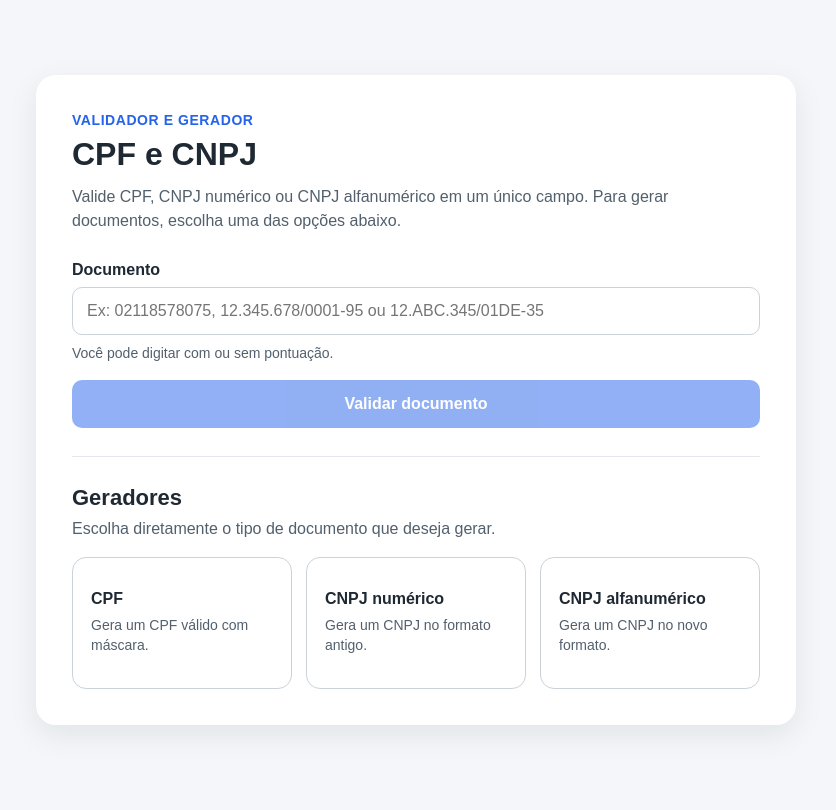
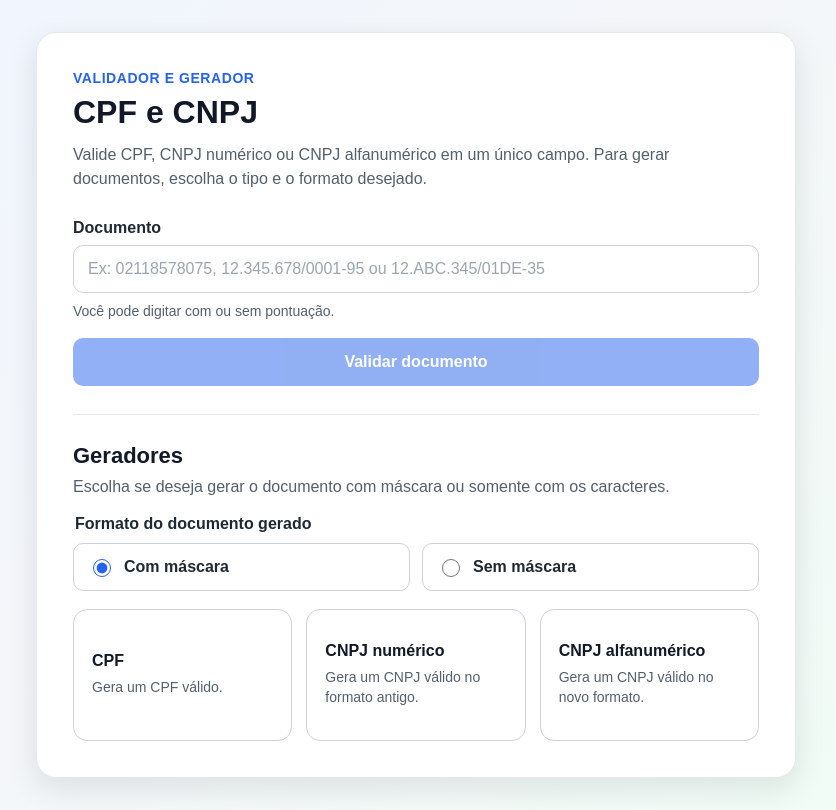
Before and after one commit to gianlpt/CNPJ-CPF, a React (Vite) app: page / in a window 1280 px wide. Shown: the whole page, without its empty margins (224-1060 px from the left). Built offline with nearby package versions, Linux system fonts and the light colour scheme.

Commit message:
adicionando a opcao sem mascara

```diff
--- a/src/App.jsx
+++ b/src/App.jsx
@@ -10,20 +10,20 @@ const GERADORES = [
   {
     id: "cpf",
     titulo: "CPF",
-    descricao: "Gera um CPF válido com máscara.",
-    acao: () => gerarCpf(true),
+    descricao: "Gera um CPF válido.",
+    acao: (usarMascara) => gerarCpf(usarMascara),
   },
   {
     id: "cnpj-numerico",
     titulo: "CNPJ numérico",
-    descricao: "Gera um CNPJ no formato antigo.",
-    acao: () => gerarCnpjNumerico(true),
+    descricao: "Gera um CNPJ válido no formato antigo.",
+    acao: (usarMascara) => gerarCnpjNumerico(usarMascara),
   },
   {
     id: "cnpj-alfanumerico",
     titulo: "CNPJ alfanumérico",
-    descricao: "Gera um CNPJ no novo formato.",
-    acao: () => gerarCnpjAlfanumerico(true),
+    descricao: "Gera um CNPJ válido no novo formato.",
+    acao: (usarMascara) => gerarCnpjAlfanumerico(usarMascara),
   },
 ];
 
@@ -93,6 +93,7 @@ export default function App() {
   const [resultado, setResultado] = useState(null);
   const [gerado, setGerado] = useState(null);
   const [copiado, setCopiado] = useState(false);
+  const [usarMascara, setUsarMascara] = useState(true);
 
   function handleChange(event) {
     setValor(event.target.value.toUpperCase());
@@ -107,7 +108,8 @@ export default function App() {
   function handleGerar(gerador) {
     setGerado({
       tipo: gerador.titulo,
-      valor: gerador.acao(),
+      valor: gerador.acao(usarMascara),
+      mascara: usarMascara ? "com máscara" : "sem máscara",
     });
 
     setCopiado(false);
@@ -130,9 +132,10 @@ export default function App() {
         <header className="header">
           <span className="eyebrow">Validador e gerador</span>
           <h1>CPF e CNPJ</h1>
+
           <p className="description">
             Valide CPF, CNPJ numérico ou CNPJ alfanumérico em um único campo.
-            Para gerar documentos, escolha uma das opções abaixo.
+            Para gerar documentos, escolha o tipo e o formato desejado.
           </p>
         </header>
 
@@ -179,8 +182,37 @@ export default function App() {
         <section className="generators" aria-labelledby="generators-title">
           <div className="section-header">
             <h2 id="generators-title">Geradores</h2>
-            <p>Escolha diretamente o tipo de documento que deseja gerar.</p>
+            <p>
+              Escolha se deseja gerar o documento com máscara ou somente com os
+              caracteres.
+            </p>
           </div>
+
+          <fieldset className="format-control">
+            <legend>Formato do documento gerado</legend>
+
+            <div className="format-options">
+              <label className="format-option">
+                <input
+                  type="radio"
+                  name="formato"
+                  checked={usarMascara}
+                  onChange={() => setUsarMascara(true)}
+                />
+                <span>Com máscara</span>
+              </label>
+
+              <label className="format-option">
+                <input
+                  type="radio"
+                  name="formato"
+                  checked={!usarMascara}
+                  onChange={() => setUsarMascara(false)}
+                />
+                <span>Sem máscara</span>
+              </label>
+            </div>
+          </fieldset>
 
           <div className="generator-grid">
             {GERADORES.map((gerador) => (
@@ -199,7 +231,9 @@ export default function App() {
           {gerado && (
             <div className="generated" role="status">
               <div>
-                <span className="generated-label">{gerado.tipo} gerado</span>
+                <span className="generated-label">
+                  {gerado.tipo} gerado {gerado.mascara}
+                </span>
                 <code>{gerado.valor}</code>
               </div>
 
--- a/src/style.css
+++ b/src/style.css
@@ -5,7 +5,7 @@
 body {
   margin: 0;
   font-family: Arial, Helvetica, sans-serif;
-  background: #f4f6f9;
+  background: linear-gradient(135deg, #eff6ff 0%, #f4f6f9 45%, #f0fdf4 100%);
   color: #1f2933;
 }
 
@@ -23,7 +23,8 @@ body {
   background: #ffffff;
   border-radius: 20px;
   padding: 36px;
-  box-shadow: 0 10px 30px rgba(15, 23, 42, 0.08);
+  box-shadow: 0 10px 30px rgba(15, 23, 42, 0.1);
+  border: 1px solid #e4e7eb;
 }
 
 .header {
@@ -50,11 +51,13 @@ h1 {
   margin-bottom: 12px;
   font-size: 32px;
   line-height: 1.15;
+  color: #111827;
 }
 
 h2 {
   margin-bottom: 6px;
   font-size: 22px;
+  color: #111827;
 }
 
 .description,
@@ -81,6 +84,7 @@ h2 {
 
 label {
   font-weight: 700;
+  color: #1f2933;
 }
 
 input {
@@ -89,7 +93,12 @@ input {
   border-radius: 10px;
   padding: 0 14px;
   font-size: 16px;
-  background: #fff;
+  background: #ffffff;
+  color: #111827;
+}
+
+input::placeholder {
+  color: #9aa5b1;
 }
 
 input:focus {
@@ -160,6 +169,53 @@ button {
   margin-bottom: 16px;
 }
 
+.format-control {
+  margin: 0 0 18px;
+  padding: 0;
+  border: 0;
+}
+
+.format-control legend {
+  margin-bottom: 10px;
+  font-weight: 700;
+  color: #1f2933;
+}
+
+.format-options {
+  display: grid;
+  grid-template-columns: repeat(2, 1fr);
+  gap: 12px;
+}
+
+.format-option {
+  display: flex;
+  align-items: center;
+  gap: 10px;
+  min-height: 48px;
+  padding: 12px 14px;
+  border: 1px solid #cbd2d9;
+  border-radius: 10px;
+  background: #ffffff;
+  color: #1f2933;
+  cursor: pointer;
+}
+
+.format-option:hover {
+  border-color: #2563eb;
+  background: #eff6ff;
+}
+
+.format-option input {
+  width: 18px;
+  height: 18px;
+  min-height: auto;
+  accent-color: #2563eb;
+}
+
+.format-option span {
+  font-weight: 700;
+}
+
 .generator-grid {
   display: grid;
   grid-template-columns: repeat(3, 1fr);
@@ -175,11 +231,13 @@ button {
   color: #1f2933;
   text-align: left;
   cursor: pointer;
-  transition: border-color 0.2s ease, box-shadow 0.2s ease, transform 0.2s ease;
+  transition: border-color 0.2s ease, box-shadow 0.2s ease, transform 0.2s ease,
+    background 0.2s ease;
 }
 
 .generator-card:hover {
   border-color: #2563eb;
+  background: #eff6ff;
   box-shadow: 0 8px 20px rgba(37, 99, 235, 0.12);
   transform: translateY(-2px);
 }
@@ -187,6 +245,7 @@ button {
 .generator-card strong {
   display: block;
   margin-bottom: 8px;
+  color: #111827;
   font-size: 16px;
 }
 
@@ -231,7 +290,7 @@ button {
   border: 1px solid #16a34a;
   border-radius: 8px;
   background: #16a34a;
-  color: #fff;
+  color: #ffffff;
   font-size: 14px;
   font-weight: 700;
   padding: 8px 14px;
@@ -262,6 +321,10 @@ input:focus-visible {
     grid-template-columns: 1fr;
   }
 
+  .format-options {
+    grid-template-columns: 1fr;
+  }
+
   .generated {
     align-items: flex-start;
     flex-direction: column;
```
Also changed, not shown: 1 other file (tests, documents, lock files or other folders).
